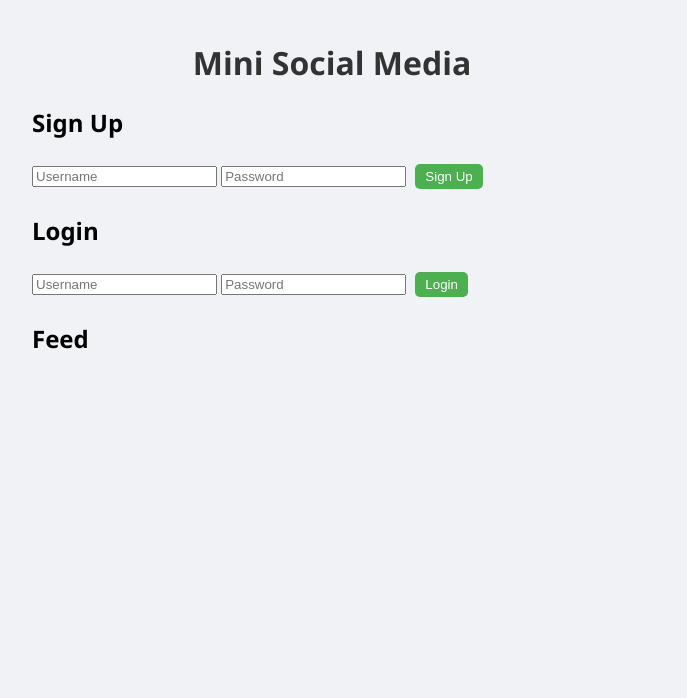
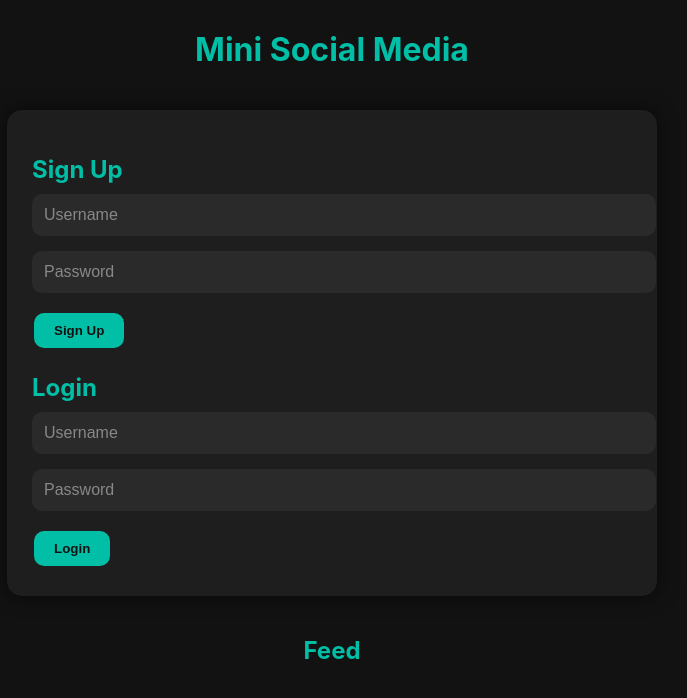
Before and after one commit to philipcafer-hub/social-app, a website: page public/index.html in a window 1280 px wide. Shown: the whole page, without its empty margins (308-995 px from the left). Drawn offline with nearby package versions, Linux system fonts and the light colour scheme.

Commit message:
Update style.css

```diff
--- a/public/style.css
+++ b/public/style.css
@@ -1,36 +1,119 @@
+/* General body */
 body {
-  font-family: 'Segoe UI', sans-serif;
-  max-width: 600px;
-  margin: auto;
-  padding: 20px;
-  background: #f0f2f5;
+  font-family: 'Inter', 'Segoe UI', sans-serif;
+  background: #121212;
+  color: #e0e0e0;
+  margin: 0;
+  padding: 0;
+  display: flex;
+  flex-direction: column;
+  align-items: center;
 }
 
-h1 { text-align: center; color: #333; }
-
-textarea {
-  width: 100%;
-  height: 80px;
-  padding: 10px;
-  border-radius: 8px;
-  border: 1px solid #ccc;
+/* Container */
+#app, #auth {
+  background: #1e1e1e;
+  padding: 25px;
+  margin: 20px;
+  border-radius: 15px;
+  width: 90%;
+  max-width: 600px;
+  box-shadow: 0 0 20px rgba(0,0,0,0.6);
 }
 
+/* Headings */
+h1 {
+  text-align: center;
+  color: #00bfa6;
+  margin-top: 30px;
+}
+
+h2 {
+  color: #00bfa6;
+  margin-bottom: 10px;
+}
+
+/* Inputs and textarea */
+input, textarea {
+  width: 100%;
+  padding: 12px;
+  margin-bottom: 15px;
+  border-radius: 10px;
+  border: none;
+  outline: none;
+  background: #2a2a2a;
+  color: #e0e0e0;
+  font-size: 1rem;
+}
+
+input::placeholder, textarea::placeholder {
+  color: #888;
+}
+
+/* Buttons */
 button {
-  margin: 5px;
-  padding: 5px 10px;
-  border-radius: 5px;
+  padding: 10px 20px;
+  margin: 5px 2px;
+  border: none;
+  border-radius: 10px;
+  background: #00bfa6;
+  color: #121212;
+  font-weight: bold;
   cursor: pointer;
-  border: none;
-  background-color: #4caf50;
-  color: white;
+  transition: all 0.2s ease-in-out;
 }
-button:hover { opacity: 0.8; }
 
+button:hover {
+  background: #00d4b0;
+  transform: translateY(-2px);
+  box-shadow: 0 4px 12px rgba(0,0,0,0.4);
+}
+
+/* Posts */
 .post {
-  background: white;
-  border-radius: 10px;
-  padding: 15px;
-  margin: 10px 0;
-  box-shadow: 0px 2px 5px rgba(0,0,0,0.1);
+  background: #1e1e1e;
+  padding: 15px 20px;
+  margin: 15px 0;
+  border-radius: 15px;
+  box-shadow: 0 2px 12px rgba(0,0,0,0.5);
+  transition: all 0.2s ease-in-out;
 }
+
+.post:hover {
+  transform: translateY(-2px);
+  box-shadow: 0 6px 20px rgba(0,0,0,0.6);
+}
+
+.post b {
+  color: #00ffe0;
+}
+
+.post small {
+  color: #888;
+  font-size: 0.8rem;
+}
+
+/* Feed container */
+#feed {
+  width: 90%;
+  max-width: 600px;
+  margin-bottom: 30px;
+}
+
+/* Login warning */
+#login-warning {
+  color: #ff6b6b;
+  text-align: center;
+  margin-bottom: 20px;
+  font-weight: bold;
+}
+
+/* Scrollbar for feed */
+#feed::-webkit-scrollbar {
+  width: 8px;
+}
+
+#feed::-webkit-scrollbar-thumb {
+  background: #00bfa6;
+  border-radius: 4px;
+}
```
